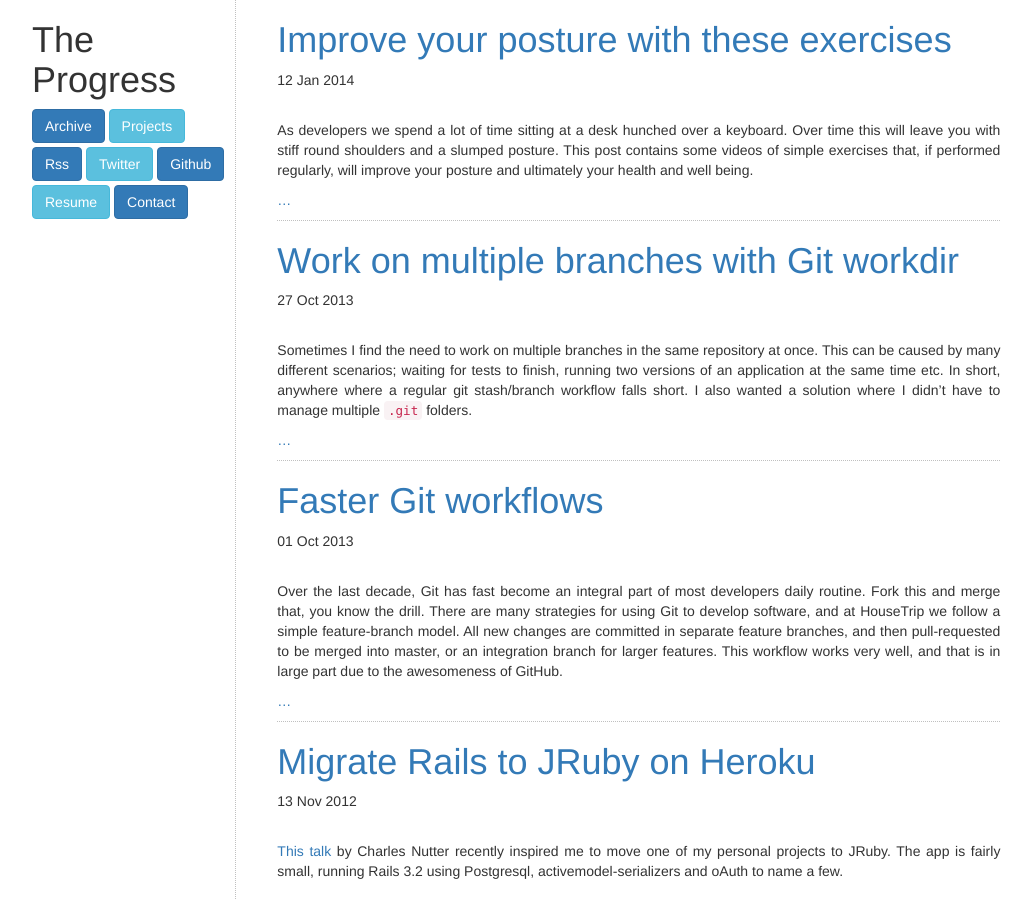
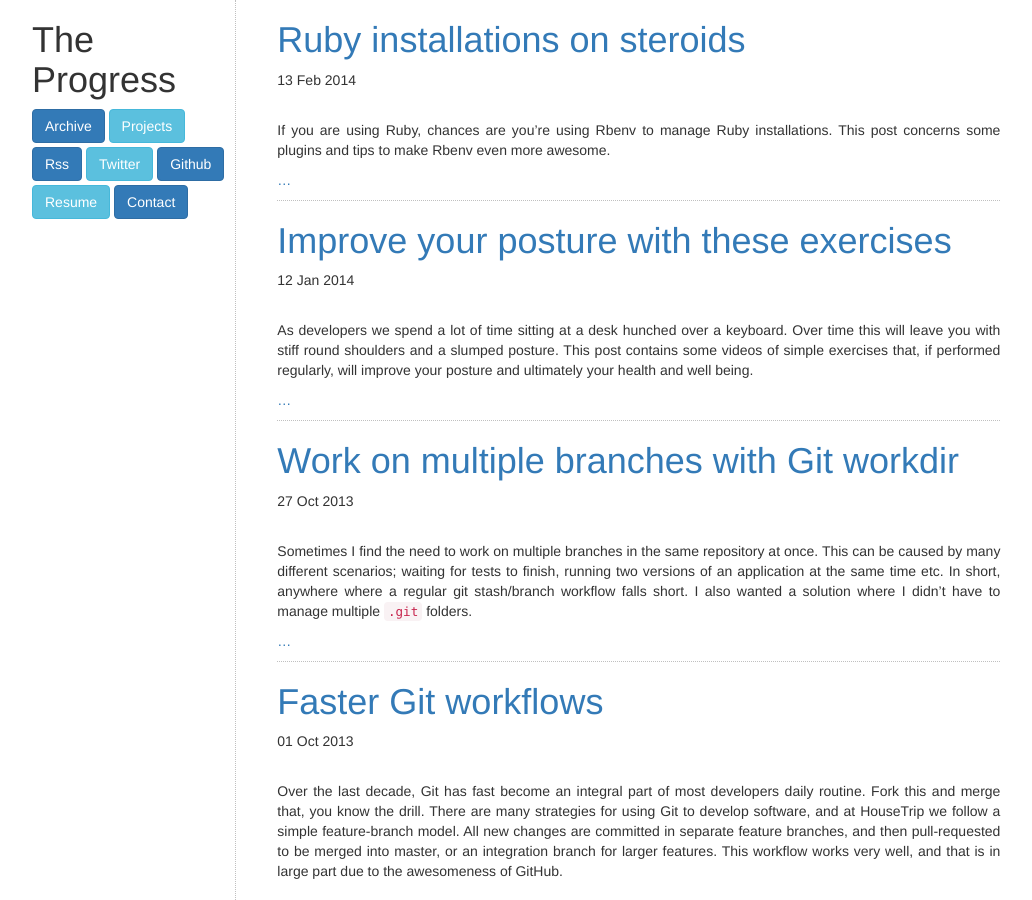
Before and after one commit to thejspr/thejspr.com, a Jekyll site: the page built from index.html, in a window 1280 px wide and 900 px high. Shown: the whole window, without its empty margins (38-1070 px from the left). Built offline with Jekyll 4.4.1, drawn with Linux system fonts in a browser that asks for light colours; nearby versions of some CDN libraries; some of the changed lines change nothing that is shown.

Commit message:
Rbenv on steroids post

```diff
--- a/_config.yml
+++ b/_config.yml
@@ -1,6 +1,5 @@
 name: 'The Progress'
 url: 'http://thejspr.com'
-description: 'on becoming better'
+description: 'Blog and portfolio of Jesper Kjeldgaard (thejspr)'
 pygments: true
 permalink: 'blog/:title'
-exclude: ['jekyll.thor']
--- a/_layouts/default.html
+++ b/_layouts/default.html
@@ -3,6 +3,7 @@
   <head>
     <meta http-equiv='Content-Type' content='text/html; charset=utf-8'>
     <meta http-equiv='X-UA-Compatible' content='IE=edge,chrome=1'>
+    <meta name='description' content='{{ site.description }}'>
     <title>{{ page.title }}</title>
     <meta name='viewport' content='width=device-width, initial-scale=1.0'>
     <link rel='alternate' type='application/rss+xml' title='The Progress' href='/feed.xml' />
--- /dev/null
+++ b/_posts/2014-02-13-ruby-installations-on-steroids.md
@@ -0,0 +1,77 @@
+---
+layout: post
+title: Ruby installations on steroids
+---
+
+If you are using Ruby, chances are you're using Rbenv to manage Ruby installations.
+This post concerns some plugins and tips to make Rbenv even more awesome.
+
+<!-- more -->
+
+Firstly, I highly recommend using [Rbenv](https://github.com/sstephenson/rbenv)
+for managing your ruby installations. It's less intrusive than other
+alternatives, and is highly customizable. To get started, install it via Homebrew
+
+    brew install rbenv ruby-build
+
+or explore alternative ways [here](https://github.com/sstephenson/rbenv#installation).
+
+Rbenv adheres to the unix philosophy of doing one thing well, which is managing
+Ruby installations. The responsibility of actually installing rubies is
+delegated to [ruby-build](https://github.com/sstephenson/ruby-build).
+
+
+## Automatic rehashing new gem binaries
+
+When installing gems with binaries you need to run `rbend rehash` for your
+shell to know about them. The
+[rbenv-gem-rehash](https://github.com/sstephenson/rbenv-gem-rehash) Rbenv
+plug-in alleviates this by automatically rehashing newly installed binaries.
+
+Install the plug-in and you're all set:
+
+    git clone https://github.com/sstephenson/rbenv-gem-rehash.git ~/.rbenv/plugins/rbenv-gem-rehash
+
+
+## Add default gems for new rubies
+
+If you're tired of having to install common gems like Bundler every time you
+add a new version of Ruby,
+[rbenv-default-gems](https://github.com/sstephenson/rbenv-default-gems) is for
+you. It will install gems defined by you as part of doing `rbenv install`.
+
+Install the plug-in:
+
+    git clone https://github.com/sstephenson/rbenv-default-gems.git ~/.rbenv/plugins/rbenv-default-gems
+
+Define a list of default gems in `~/.rbenv/default-gems` like so:
+
+    bundler
+    pry --pre
+    pry-doc '~ 0.5'
+    cheat
+
+## Project specific environment variables
+
+If you'd like to use some custom environment variables for a project,
+[rbenv-vars](https://github.com/sstephenson/rbenv-vars) is a nice solution.
+
+Install the plug-in:
+
+  git clone https://github.com/sstephenson/rbenv-vars.git ~/.rbenv/plugins/rbenv-vars
+
+Define custom environment variables in a `.rbenv-vars`:
+
+    RUBY_GC_HEAP_INIT_SLOTS=600000
+    RUBY_GC_HEAP_FREE_SLOTS=600000
+    RUBY_GC_HEAP_GROWTH_FACTOR=1.25
+    RUBY_GC_HEAP_GROWTH_MAX_SLOTS=300000
+
+This example will apply some [garbage collection tweaks](http://tmm1.net/ruby21-rgengc/)
+when Ruby is run from this folder.
+
+## Conclusion
+
+Rbenv is a great customizable way of managing multiple ruby installations.  In
+closing, I'd like to thank [Sam Stephenson](http://sstephenson.us) for this and
+it's associated plug-ins.
```
